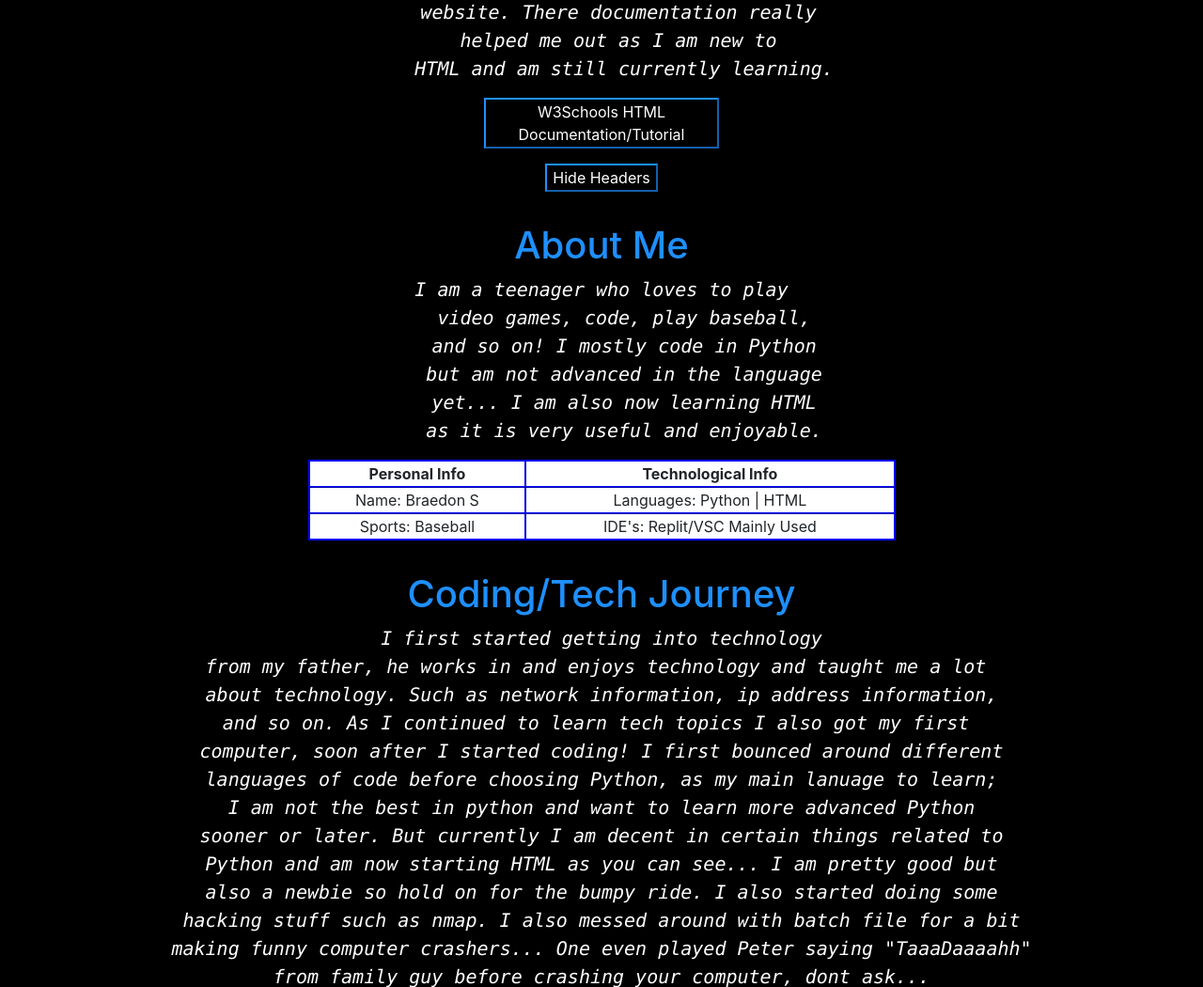
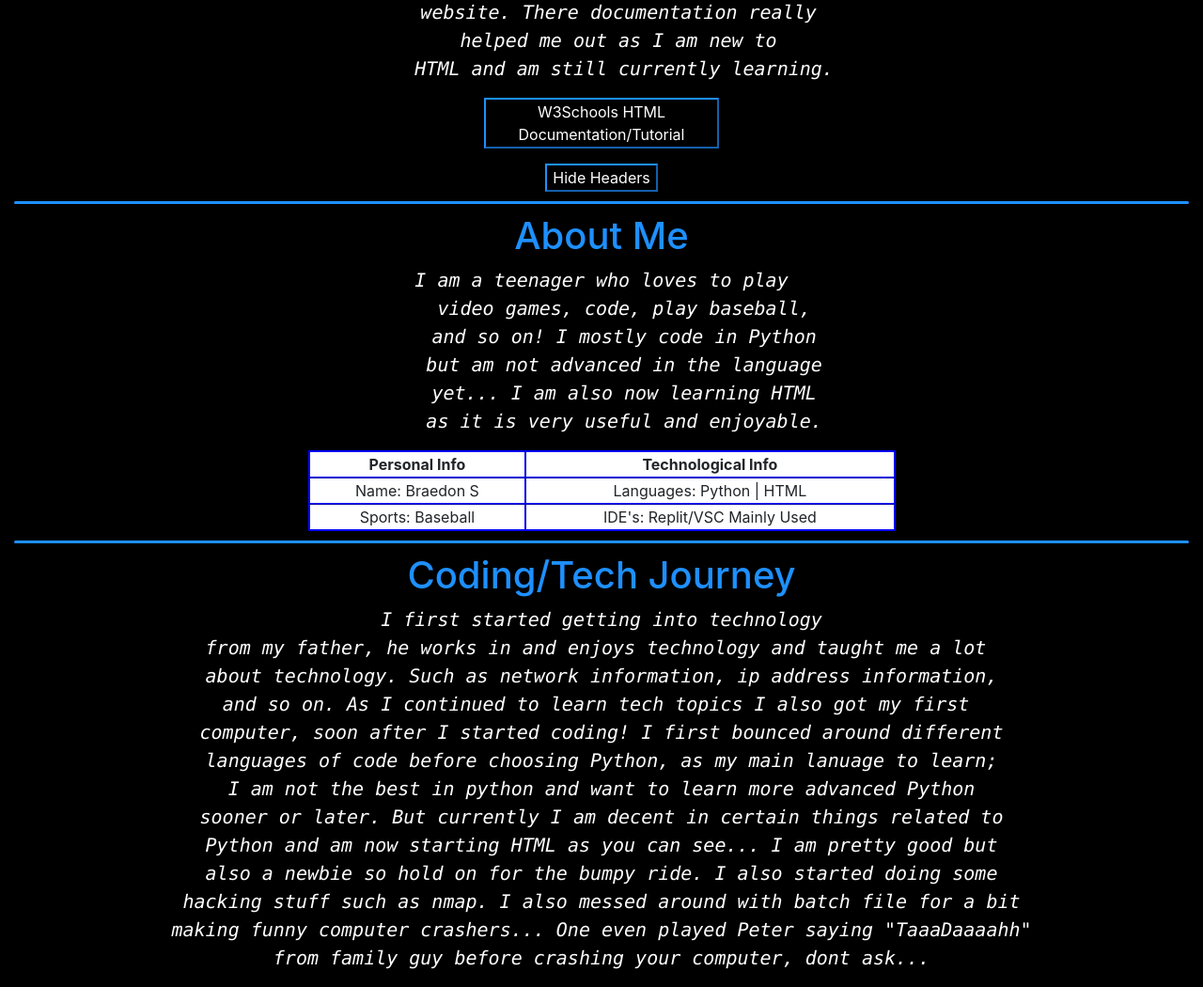
Before and after one commit to BiscDaBiscuit/BiscsBarnWebsite, a Flask app: page / in a window 1280 px wide. Shown: the part 250-1300 px from the top of the page at 94% size. Run offline with Flask 2, Linux system fonts and the light colour scheme; the visitor is signed in with stand-in values (Sample User, id 1).

Commit message:
CSS Changes
Better Organization and More Customizations Made

New: Comment Titles, Hr Customization, and ScrollBar Customization

```diff
--- a/static/style.css
+++ b/static/style.css
@@ -1,3 +1,7 @@
+/*──────────────────
+       General
+──────────────────*/
+
 body {
   background-color:Black;
   text-align:center;
@@ -20,12 +24,55 @@ h2 {
   color: dodgerblue;
 }
 
+hr {
+  color:dodgerblue;
+  background-color:dodgerblue;
+	margin: 10px;
+	height: 3px;
+	width: 100%;
+    border-radius:5px;
+	border: hidden;
+	margin-inline-start: auto;
+    margin-inline-end: auto;
+}
+
+
+
+/*──────────────────
+     Scrollbar
+──────────────────*/
+
+::-webkit-Scrollbar{
+    width: 5px;
+	background: rgba(5,5,5,1);
+}
+::-webkit-Scrollbar-thumb{
+	border-radius: 10px;
+  color:red;
+	box-shadow: inset 0 0 20px
+}
+::-webkit-Scrollbar-track{
+	margin-top: 80px;
+	border-radius: 10px;
+}
+
+
+
+/*──────────────────
+       Button
+──────────────────*/
+
 button {
   background-color:black;
   color:white;
   border-color:dodgerblue;
 }
 
+
+
+/*──────────────────
+       Links
+──────────────────*/
 
 a:link {
   color: blue;
@@ -52,6 +99,11 @@ a:active {
 }
 
 
+
+/*──────────────────
+       Tables
+──────────────────*/
+
 table, th, td {
   border: 2px solid blue;
   border-collapse: collapse;
@@ -69,6 +121,10 @@ table.center {
 
 
 
+/*──────────────────
+       Header/Footer
+──────────────────*/
+
 header {
   background-color: black;
   padding: 30px;
```
